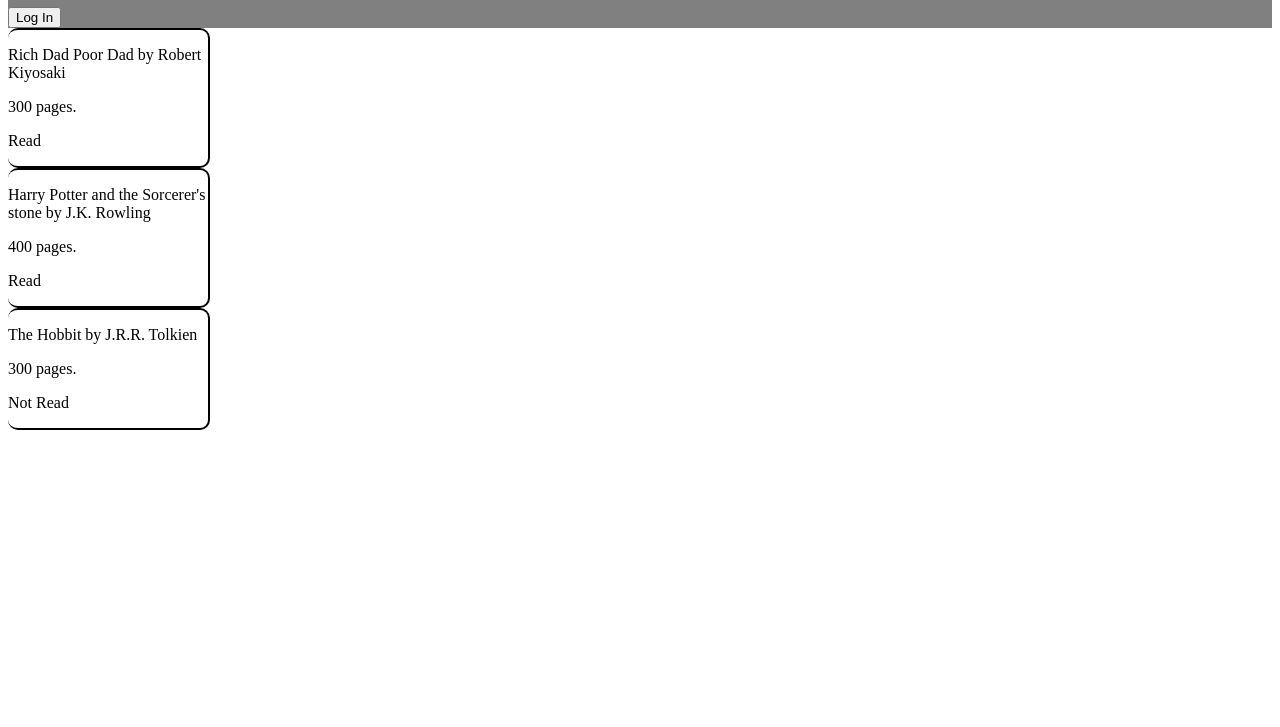
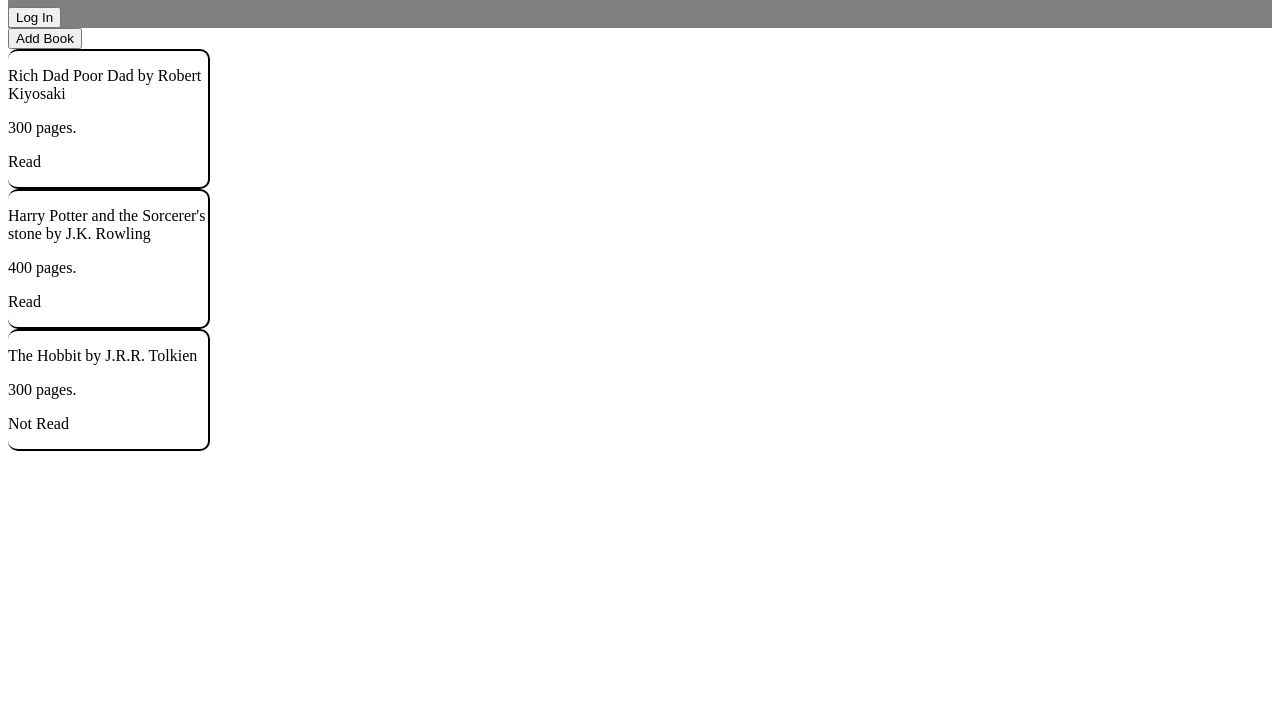
Before and after one commit to jlynyrd18/TOP_library, a plain HTML site: page index.html in a window 1280 px wide. Shown: the part 73-800 px from the top of the page. Drawn offline with Linux system fonts and the light colour scheme.

Commit message:
added button to add books

```diff
--- a/index.html
+++ b/index.html
@@ -11,6 +11,7 @@
         <h1 class="title">My Library</h1>
         <button class="login">Log In</button>
     </header>
+    <button class="addBook">Add Book</button>
     <div id="book-container"></div>
     <script src="library.js"></script>
 </body>
```
